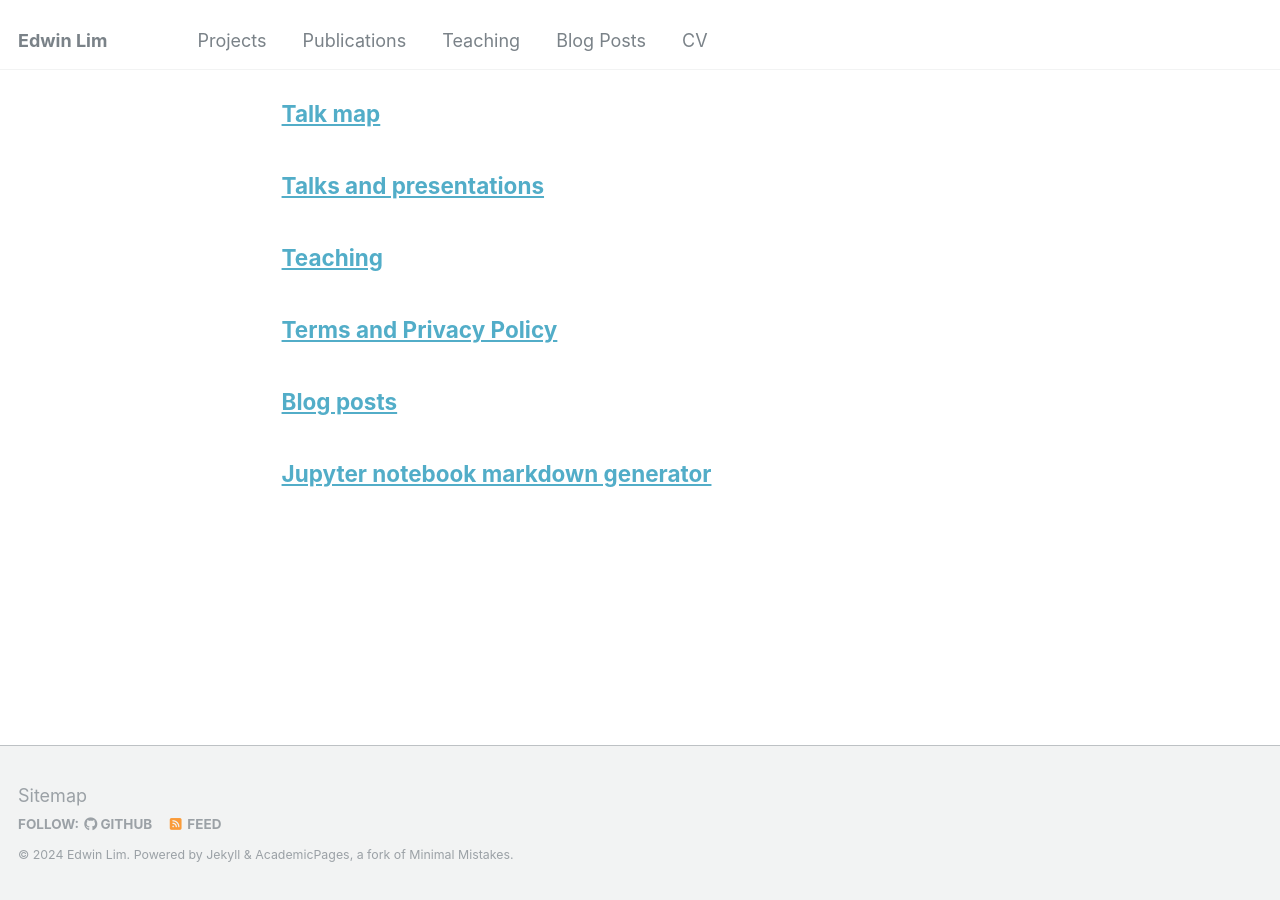
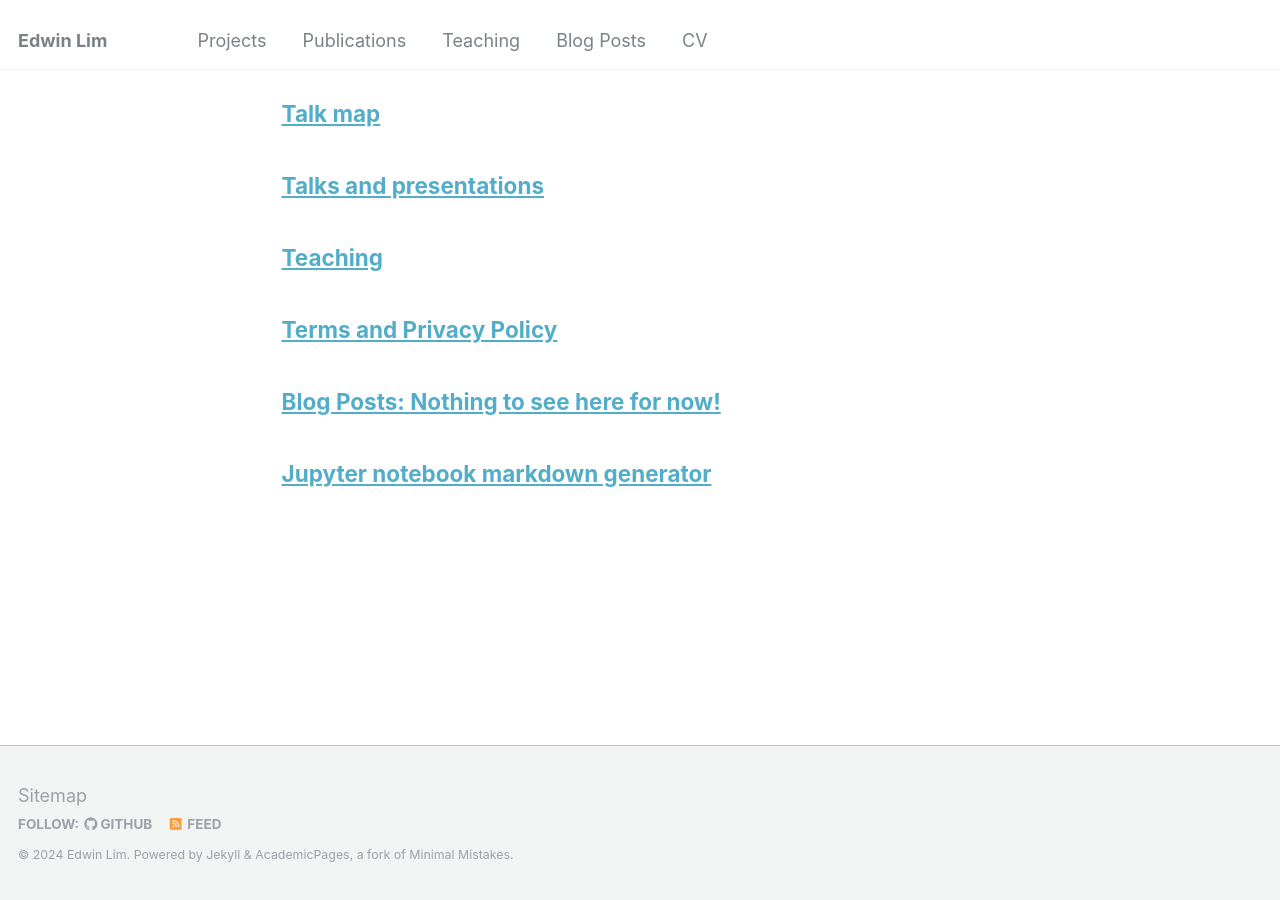
Before and after one commit to edwinlim0919/edwinlim0919.github.io, a Jekyll site: the page built from _pages/page-archive.html, in a window 1280 px wide and 900 px high, scrolled down 1087 px. Built offline with Jekyll 4.4.1, drawn with Linux system fonts in a browser that asks for light colours.

Commit message:
final update: empty blog post section

```diff
--- a/_pages/year-archive.html
+++ b/_pages/year-archive.html
@@ -1,19 +1,19 @@
 ---
 layout: archive
 permalink: /year-archive/
-title: "Blog posts"
+title: "Blog Posts: Nothing to see here for now!"
 author_profile: true
 redirect_from:
   - /wordpress/blog-posts/
 ---
 
-{% include base_path %}
-{% capture written_year %}'None'{% endcapture %}
-{% for post in site.posts %}
-  {% capture year %}{{ post.date | date: '%Y' }}{% endcapture %}
-  {% if year != written_year %}
-    <h2 id="{{ year | slugify }}" class="archive__subtitle">{{ year }}</h2>
-    {% capture written_year %}{{ year }}{% endcapture %}
-  {% endif %}
-  {% include archive-single.html %}
-{% endfor %}
+<!-- {% include base_path %} -->
+<!-- {% capture written_year %}'None'{% endcapture %} -->
+<!-- {% for post in site.posts %} -->
+<!--   {% capture year %}{{ post.date | date: '%Y' }}{% endcapture %} -->
+<!--   {% if year != written_year %} -->
+<!--     <h2 id="{{ year | slugify }}" class="archive__subtitle">{{ year }}</h2> -->
+<!--     {% capture written_year %}{{ year }}{% endcapture %} -->
+<!--   {% endif %} -->
+<!--   {% include archive-single.html %} -->
+<!-- {% endfor %} -->
```
